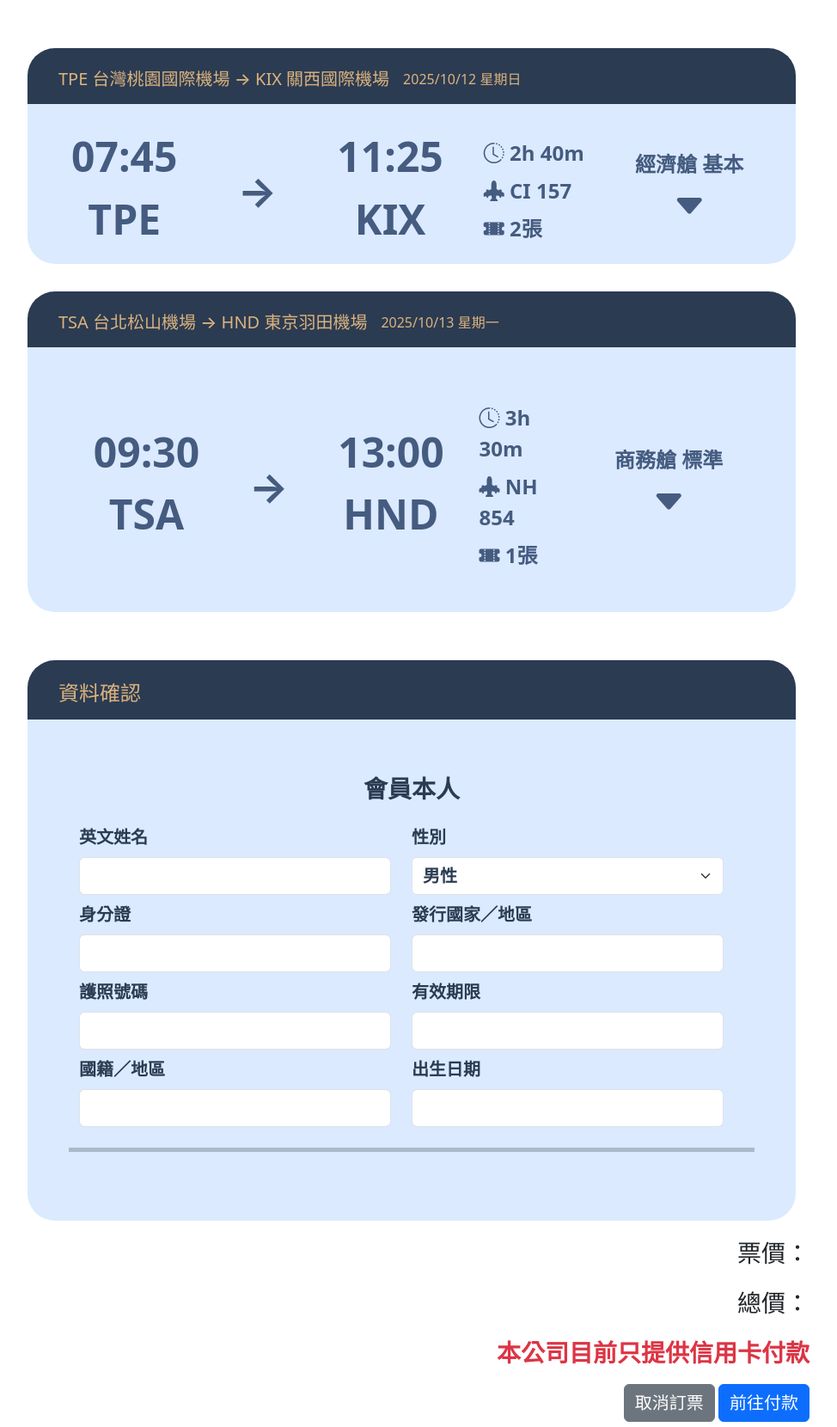
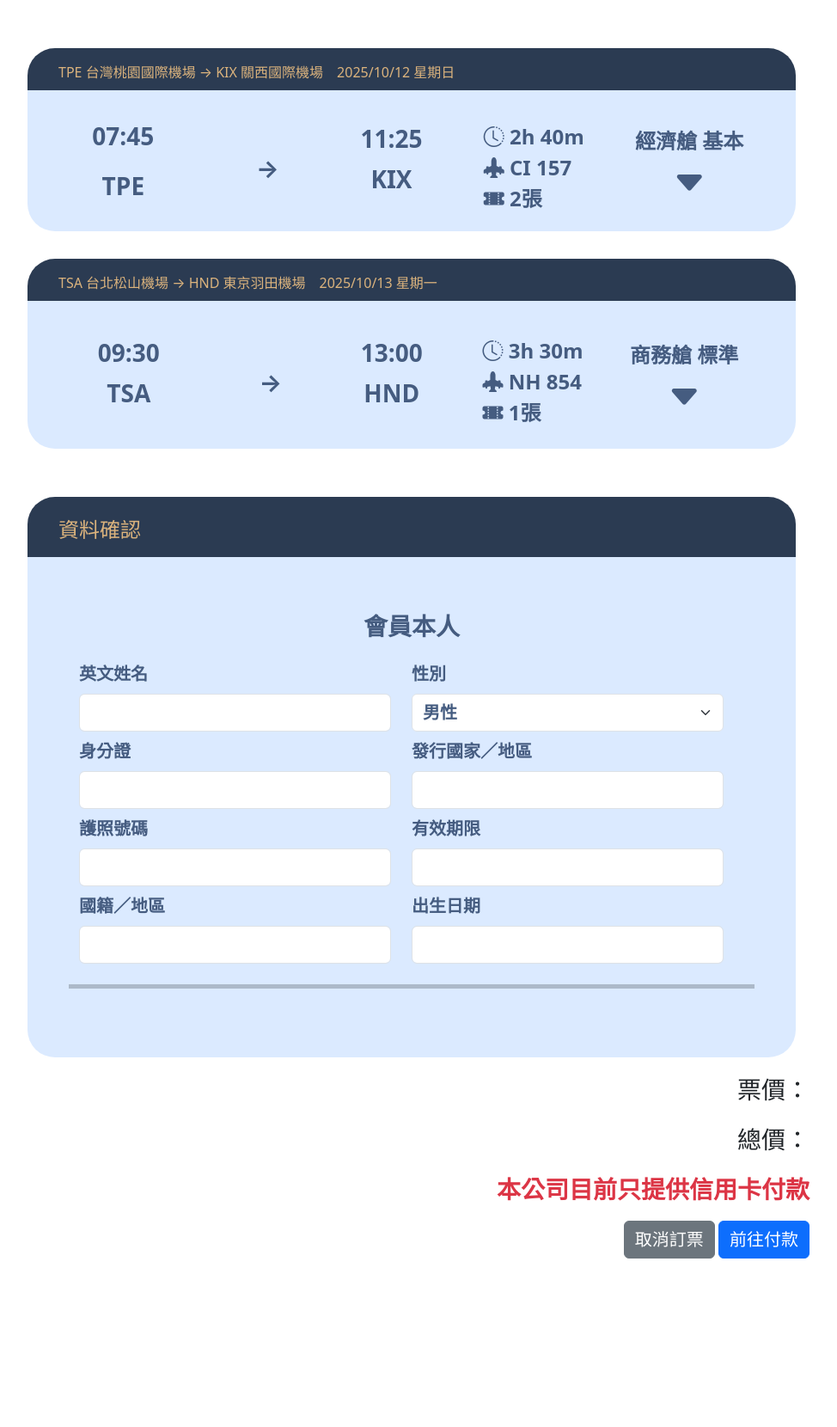
Before and after one commit to wang8881012/flight, a PHP site: page /public/confirm.html in a window 1280 px wide. Shown: the top 1660 px of the page at 86% size, without its empty margins (161-1135 px from the left). After the commit the page ends 1464 px from the top, so only its background shows below. Run offline with PHP 8.4, Linux system fonts and the light colour scheme.

Commit message:
調整文字大小

```diff
--- a/public/confirm.html
+++ b/public/confirm.html
@@ -20,12 +20,12 @@
                 <div class="card m-3 border-0">
 
                     <!-- 卡片 header -->
-                    <div class="row card-header mx-0 p-4 rounded-top-5">
-                        <div class="col d-flex flex-row g-">
-                            <h5 class="text">
+                    <div class="row card-header mx-0 p-4 pt-3 rounded-top-5">
+                        <div class="d-flex flex-row align-items-center">
+                            <div class="gold-text fs-6">
                                 TPE 台灣桃園國際機場 → KIX 關西國際機場
-                            </h5>
-                            <div class="text ms-3">
+                            </div>
+                            <div class="gold-text ms-3 fs-6">
                                 2025/10/12 星期日
                             </div>
                         </div>
@@ -39,33 +39,33 @@
                             class="col-12 col-lg-7 d-flex justify-content-around align-items-center flex-column flex-lg-row">
                             <!-- 出發時間 -->
                             <div class="text-center me-lg-4 mb-3 mb-lg-0">
-                                <h4 class="body-text">07:45</h4>
-                                <p class="mb-0 body-text">TPE</p>
+                                <p class="blue-text fs-3 fw-bolder">07:45</p>
+                                <p class="blue-text fs-3 fw-bolder">TPE</p>
                             </div>
 
                             <!-- 箭頭 -->
-                            <div class="text-center me-lg-4 arrow">
+                            <div class="blue-text fs-3 fw-bolder">
                                 →
                             </div>
 
                             <!-- 抵達時間 -->
                             <div class="text-center">
-                                <h4 class="body-text">11:25</h4>
-                                <p class="mb-0 body-text">KIX</p>
+                                <h4 class="blue-text fs-3 fw-bolder">11:25</h4>
+                                <p class="blue-text fs-3 fw-bolder">KIX</p>
                             </div>
                         </div>
 
                         <!-- 中間：飛行資訊 -->
                         <div class="col-12 col-lg-2 d-flex flex-column justify-content-center text-start">
-                            <div class="mb-2 middle-text"><i class="bi bi-clock-history"></i> 2h 40m</div>
-                            <div class="mb-2 middle-text"><i class="bi bi-airplane-engines-fill"></i> CI 157</div>
-                            <div class="middle-text"><i class="bi bi-ticket-perforated-fill"></i> 2張</div>
+                            <div class="blue-text fs-4 fw-bolder"><i class="bi bi-clock-history"></i> 2h 40m</div>
+                            <div class="blue-text fs-4 fw-bolder"><i class="bi bi-airplane-engines-fill"></i> CI 157</div>
+                            <div class="blue-text fs-4 fw-bolder"><i class="bi bi-ticket-perforated-fill"></i> 2張</div>
                         </div>
 
                         <!-- 右側 -->
                         <div
                             class="col-12 col-lg-3 d-flex flex-column justify-content-center align-items-center text-center">
-                            <div class="end-text">經濟艙 基本</div>
+                            <div class="blue-text fs-4 fw-bolder">經濟艙 基本</div>
                             <button class="py-0 btn" type="button" data-bs-toggle="collapse"
                                 data-bs-target="#collapse1">
                                 <i class="bi bi-caret-down-fill fs-1" data-toggle-icon="collapse1"></i>
@@ -79,7 +79,7 @@
 
                                     <!-- 左側：行程詳細資訊 -->
                                     <div class="col-12 col-lg-6">
-                                        <h4 class="mb-4 detailed-h4">行程詳細資訊</h4>
+                                        <h4 class="blue-text fs-3 fw-bolder">行程詳細資訊</h4>
 
                                         <div
                                             class="d-flex flex-column flex-lg-row justify-content-around align-items-center">
@@ -147,40 +147,43 @@
             <div class="col-12 col-lg-10 mb-4">
                 <div class="card m-3 border-0">
                     <!-- 卡片 header -->
-                    <div class="row card-header mx-0 p-4 rounded-top-5">
-                        <div class="col d-flex flex-row">
-                            <h5 class="text">TSA 台北松山機場 → HND 東京羽田機場</h5>
-                            <div class="text ms-3">2025/10/13 星期一</div>
+                    <div class="row card-header mx-0 p-4 pt-3 rounded-top-5">
+                        <div class="d-flex flex-row align-items-center">
+                            <div class="gold-text fs-6">TSA 台北松山機場 → HND 東京羽田機場</div>
+                            <div class="gold-text fs-6 ms-3">2025/10/13 星期一</div>
                         </div>
                     </div>
 
                     <!-- 卡片 body -->
-                    <div class="row card-body mx-0 p-5 gy-3 rounded-bottom-5">
+                    <div class="row card-body mx-0 p-4 gy-3 rounded-bottom-5">
                         <!-- 左側 -->
                         <div
                             class="col-12 col-lg-7 d-flex justify-content-around align-items-center flex-column flex-lg-row">
                             <div class="text-center me-lg-4 mb-3 mb-lg-0">
-                                <h4 class="body-text">09:30</h4>
-                                <p class="mb-0 body-text">TSA</p>
+                                <h4 class="blue-text fs-3 fw-bolder">09:30</h4>
+                                <p class="blue-text fs-3 fw-bolder">TSA</p>
                             </div>
-                            <div class="text-center me-lg-4 arrow">→</div>
+
+                            <!-- 箭頭 -->
+                            <div class="text-center blue-text fs-3 fw-bolder">→</div>
+
                             <div class="text-center">
-                                <h4 class="body-text">13:00</h4>
-                                <p class="mb-0 body-text">HND</p>
+                                <h4 class="blue-text fs-3 fw-bolder">13:00</h4>
+                                <p class="blue-text fs-3 fw-bolder">HND</p>
                             </div>
                         </div>
 
                         <!-- 中間 -->
                         <div class="col-12 col-lg-2 d-flex flex-column justify-content-center text-start">
-                            <div class="mb-2 middle-text"><i class="bi bi-clock-history"></i> 3h 30m</div>
-                            <div class="mb-2 middle-text"><i class="bi bi-airplane-engines-fill"></i> NH 854</div>
-                            <div class="middle-text"><i class="bi bi-ticket-perforated-fill"></i> 1張</div>
+                            <div class="blue-text fs-4 fw-bolder"><i class="bi bi-clock-history"></i> 3h 30m</div>
+                            <div class="blue-text fs-4 fw-bolder"><i class="bi bi-airplane-engines-fill"></i> NH 854</div>
+                            <div class="blue-text fs-4 fw-bolder"><i class="bi bi-ticket-perforated-fill"></i> 1張</div>
                         </div>
 
                         <!-- 右側 -->
                         <div
                             class="col-12 col-lg-3 d-flex flex-column justify-content-center align-items-center text-center">
-                            <div class="end-text">商務艙 標準</div>
+                            <div class="blue-text fs-4 fw-bolder">商務艙 標準</div>
                             <button class="py-0 btn" type="button" data-bs-toggle="collapse"
                                 data-bs-target="#collapse2">
                                 <i class="bi bi-caret-down-fill fs-1" data-toggle-icon="collapse2"></i>
@@ -195,7 +198,7 @@
                                 <div class="row p-4 rounded ">
                                     <!-- 左側：行程詳細資訊 -->
                                     <div class="col-12 col-lg-6">
-                                        <h4 class="mb-4 detailed-h4">行程詳細資訊</h4>
+                                        <div class="blue-text fs-3 fw-bolder">行程詳細資訊</div>
 
                                         <div
                                             class="d-flex flex-column flex-lg-row justify-content-around align-items-center">
--- a/scss/pages/confirm.css
+++ b/scss/pages/confirm.css
@@ -11,18 +11,6 @@
 /* 卡片內容 */
 .card-body {
     background-color: #DBEAFF;
-}
-
-.card-body .body-text, .arrow {
-    color: #455C80;
-    font-size: 3rem;
-    font-weight: bolder;
-}
-
-.card-body .middle-text, .end-text {
-    font-size: 1.5rem;
-    color: #455C80;
-    font-weight: bold;
 }
 
 .card-body button {
@@ -83,7 +71,7 @@
 }
 
 .blue-text {
-    color: #2B3B52;
+    color: #455C80;
 }
 
 .blue-bg {
```
